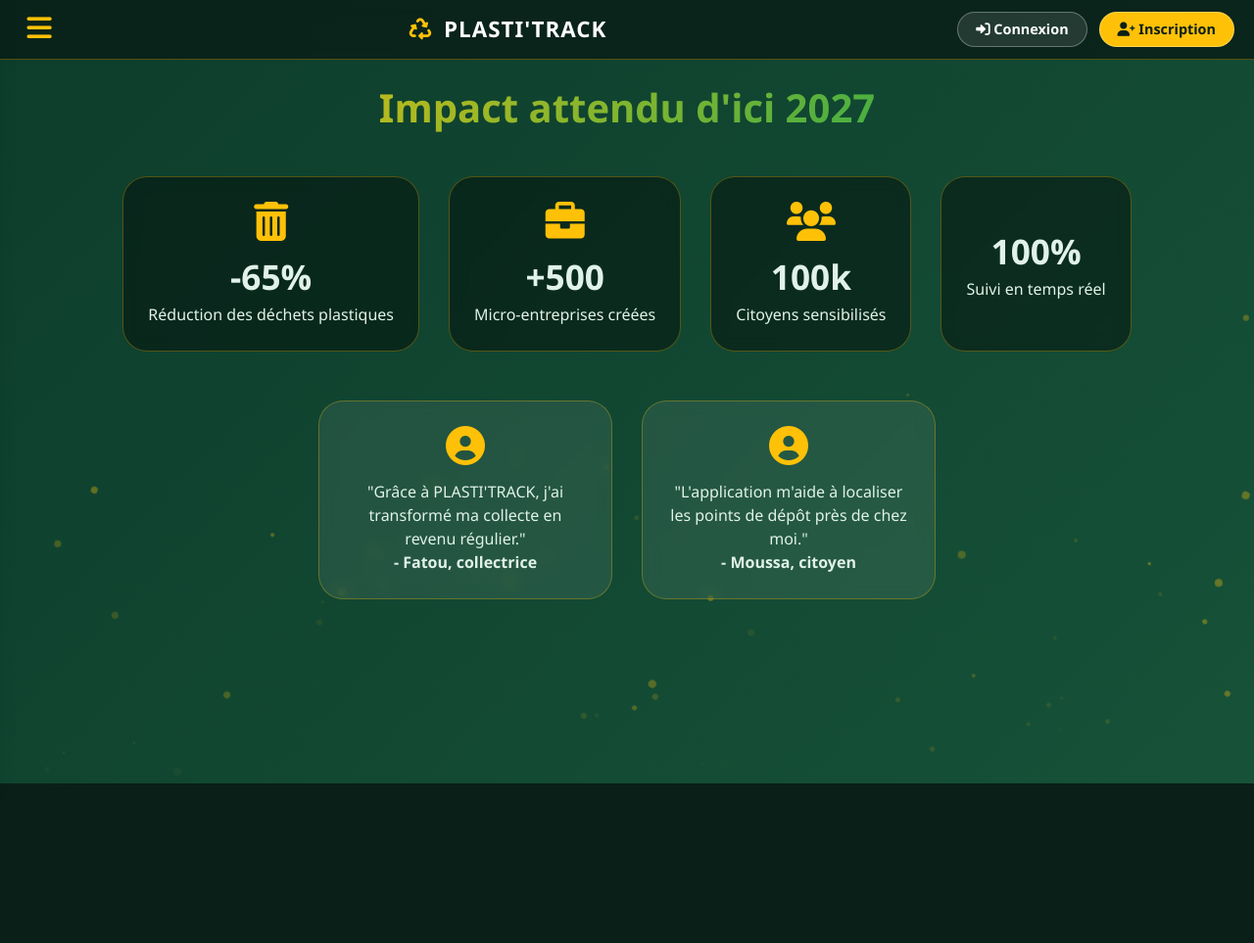
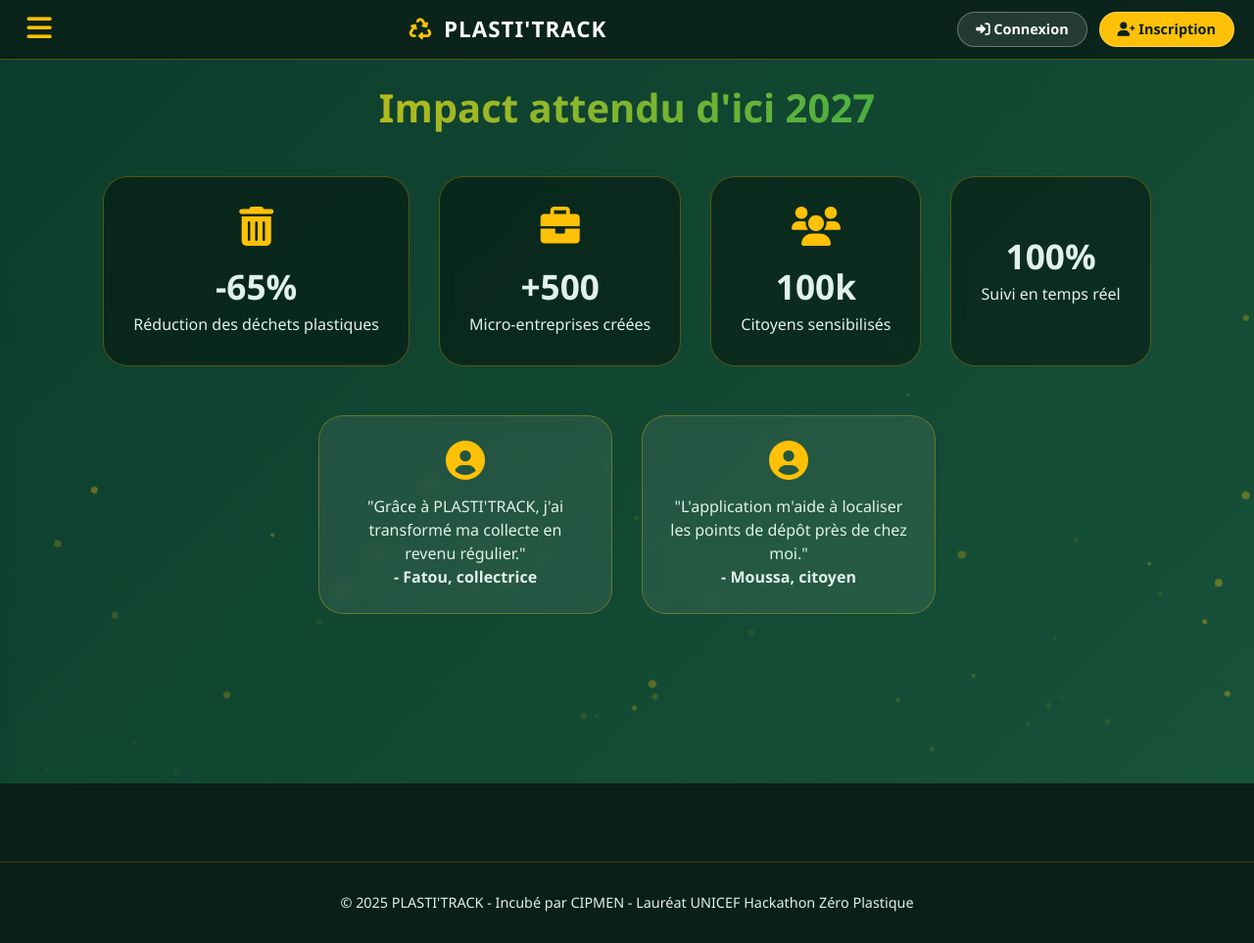
Before and after one commit to ZakariaILALAH/plasti-track, a website: page views/impact.html in a window 1280 px wide. Shown: the whole page at 98% size. Before the commit the page ends 800 px from the top, so only its background shows below. Drawn offline with Linux system fonts and the light colour scheme.

Commit message:
Update impact.html

```diff
--- a/views/impact.html
+++ b/views/impact.html
@@ -2,20 +2,10 @@
 <html lang="fr">
 <head>
     <meta charset="UTF-8">
+    <meta name="viewport" content="width=device-width, initial-scale=1.0, user-scalable=yes">
     <title>Impact - PLASTI'TRACK</title>
     <link rel="stylesheet" href="/css/style.css">
     <link rel="stylesheet" href="https://cdnjs.cloudflare.com/ajax/libs/font-awesome/6.0.0-beta3/css/all.min.css">
-    <style>
-        .stats-grid { display: flex; flex-wrap: wrap; justify-content: center; gap: 30px; margin: 40px 0; }
-        .stat-item { text-align: center; background: rgba(0,0,0,0.4); backdrop-filter: blur(8px); border-radius: 25px; padding: 25px; min-width: 180px; border: 1px solid rgba(255,193,7,0.3); transition: 0.3s; }
-        .stat-item:hover { transform: translateY(-5px); border-color: #FFC107; }
-        .stat-item i { font-size: 2.5rem; color: #FFC107; margin-bottom: 10px; }
-        .stat-item h3 { font-size: 2.2rem; font-weight: 800; }
-        .testimonials { display: flex; flex-wrap: wrap; justify-content: center; gap: 30px; margin-top: 50px; }
-        .testimonial-card { background: rgba(255,255,255,0.08); backdrop-filter: blur(8px); border-radius: 25px; padding: 25px; max-width: 300px; text-align: center; border: 1px solid rgba(255,193,7,0.3); transition: 0.3s; }
-        .testimonial-card:hover { transform: translateY(-5px); border-color: #FFC107; }
-        .testimonial-card i { font-size: 2.5rem; color: #FFC107; margin-bottom: 15px; }
-    </style>
 </head>
 <body>
     <div class="animated-bg"></div>
@@ -24,7 +14,7 @@
     <header class="main-header">
         <div class="header-container">
             <button class="hamburger" id="hamburgerBtn"><i class="fas fa-bars"></i></button>
-            <a href="/" class="logo-title"><i class="fas fa-recycle"></i> PLASTI'TRACK</a>
+            <a href="/" class="logo-title"><i class="fas fa-recycle"></i><span> PLASTI'TRACK</span></a>
             <div class="auth-buttons">
                 <a href="/login" class="auth-btn"><i class="fas fa-sign-in-alt"></i> Connexion</a>
                 <a href="/register" class="auth-btn register-btn"><i class="fas fa-user-plus"></i> Inscription</a>
@@ -60,6 +50,10 @@
         </div>
     </main>
 
+    <footer>
+        <p>© 2025 PLASTI'TRACK - Incubé par CIPMEN - Lauréat UNICEF Hackathon Zéro Plastique</p>
+    </footer>
+
     <script>
         function createParticles() {
             const container = document.getElementById('particles');
@@ -85,6 +79,7 @@
         function openMenu() { sideMenu.classList.add('open'); overlay.classList.add('active'); }
         hamburger.addEventListener('click', () => { if (sideMenu.classList.contains('open')) closeMenu(); else openMenu(); });
         overlay.addEventListener('click', closeMenu);
+        document.querySelectorAll('.menu-item').forEach(link => link.addEventListener('click', closeMenu));
     </script>
 </body>
 </html>
```
